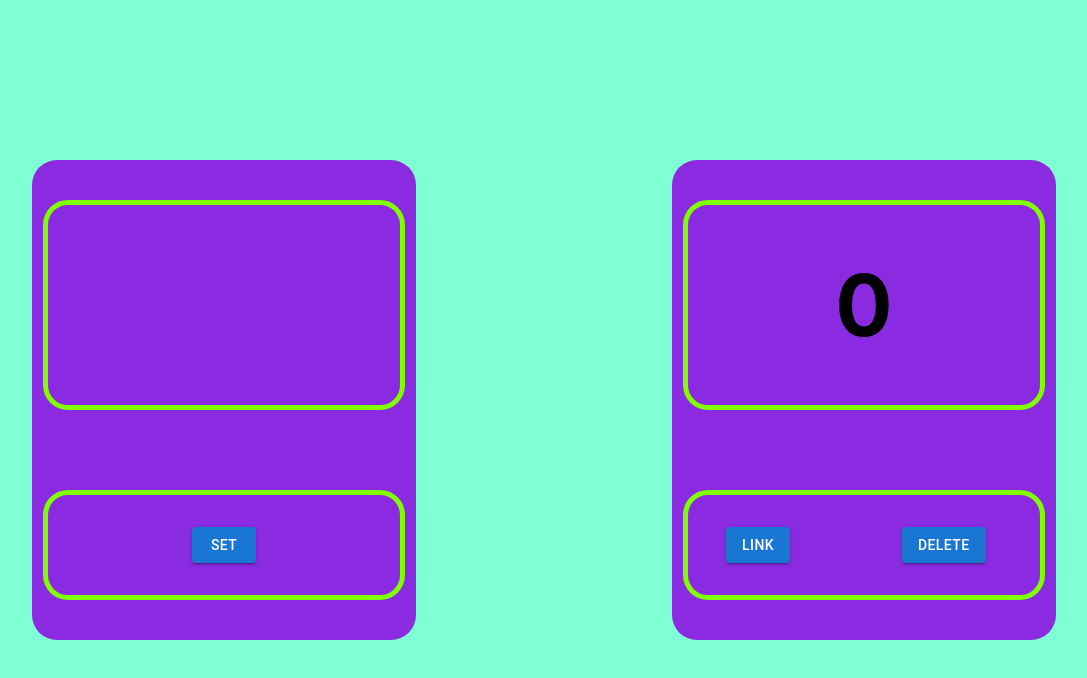
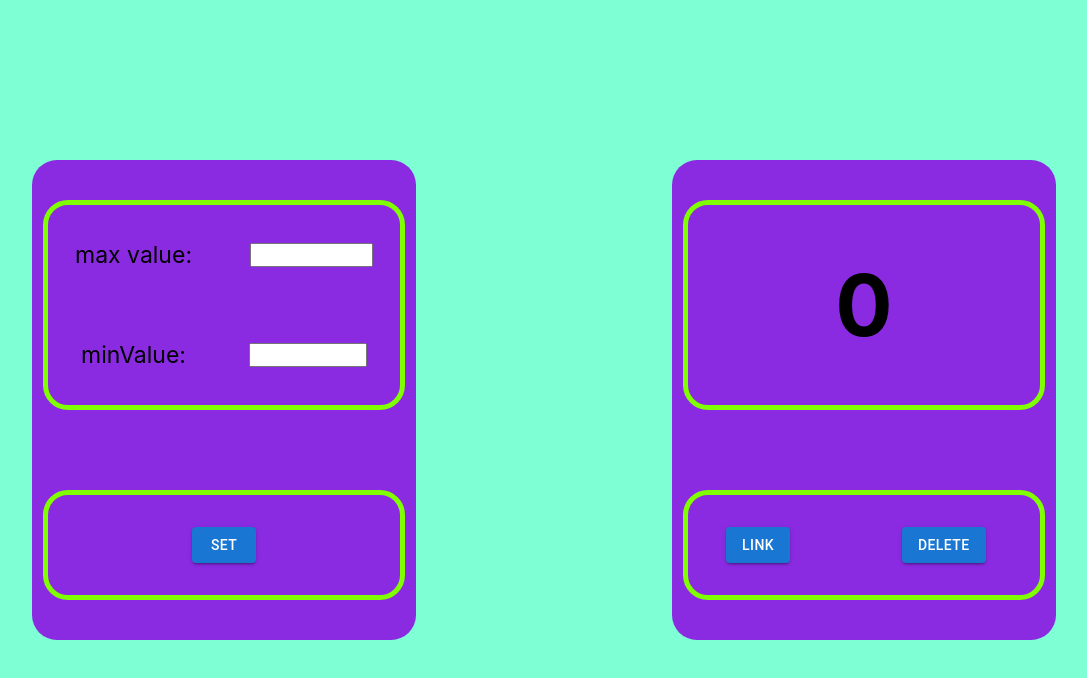
Before and after one commit to sasha2234562/counter, a React (Create React App) app: page / in a window 1280 px wide. Shown: the top 678 px of the page, without its empty margins (96-1183 px from the left). Built offline with nearby package versions, Linux system fonts and the light colour scheme.

Commit message:
create counter

```diff
--- a/src/App.css
+++ b/src/App.css
@@ -44,3 +44,7 @@
     display: flex;
     align-items: center;
 }
+.conditions{
+    display: grid;
+    grid-template-rows: repeat(2, auto);
+}
--- a/src/App.tsx
+++ b/src/App.tsx
@@ -3,6 +3,8 @@ import './App.css';
 import {Inc} from "./buttons/inc";
 import {Reset} from "./buttons/reset";
 import {Set} from "./buttons/set";
+import {MaxValue} from "./conditions/maxValue";
+import {MinValue} from "./conditions/minValue";
 
 function App() {
 
@@ -17,7 +19,8 @@ function App() {
             <div className={'container'}>
                 <div className={'counter'}>
                     <div className={'conditions'}>
-
+                        <MaxValue/>
+                        <MinValue/>
                     </div>
                     <div className={'button-set'}>
                         <Set value={number}/>
--- /dev/null
+++ b/src/conditions/condition.module.css
@@ -0,0 +1,14 @@
+
+.condition {
+    display: flex;
+    justify-content: space-between;
+    margin: auto;
+    font-size: 23px;
+    align-items: center;
+    font-weight: inherit;
+}
+
+.condition input {
+    width: 40%;
+    height: 20px;
+}
--- a/src/conditions/maxValue.tsx
+++ b/src/conditions/maxValue.tsx
@@ -1,8 +1,10 @@
+import i from './condition.module.css'
+
 export const MaxValue = () => {
 
-
     return (
-        <div>
+        <div className={i.condition}>
+            <span>max value:</span>
             <input type={'number'}/>
         </div>
     )
--- a/src/conditions/minValue.tsx
+++ b/src/conditions/minValue.tsx
@@ -1,11 +1,12 @@
-
+import i from './condition.module.css'
 
 
 export const MinValue = () => {
 
 
     return (
-        <div>
+        <div className={i.condition}>
+            <span>minValue:</span>
             <input type={'number'}/>
         </div>
     )
```
